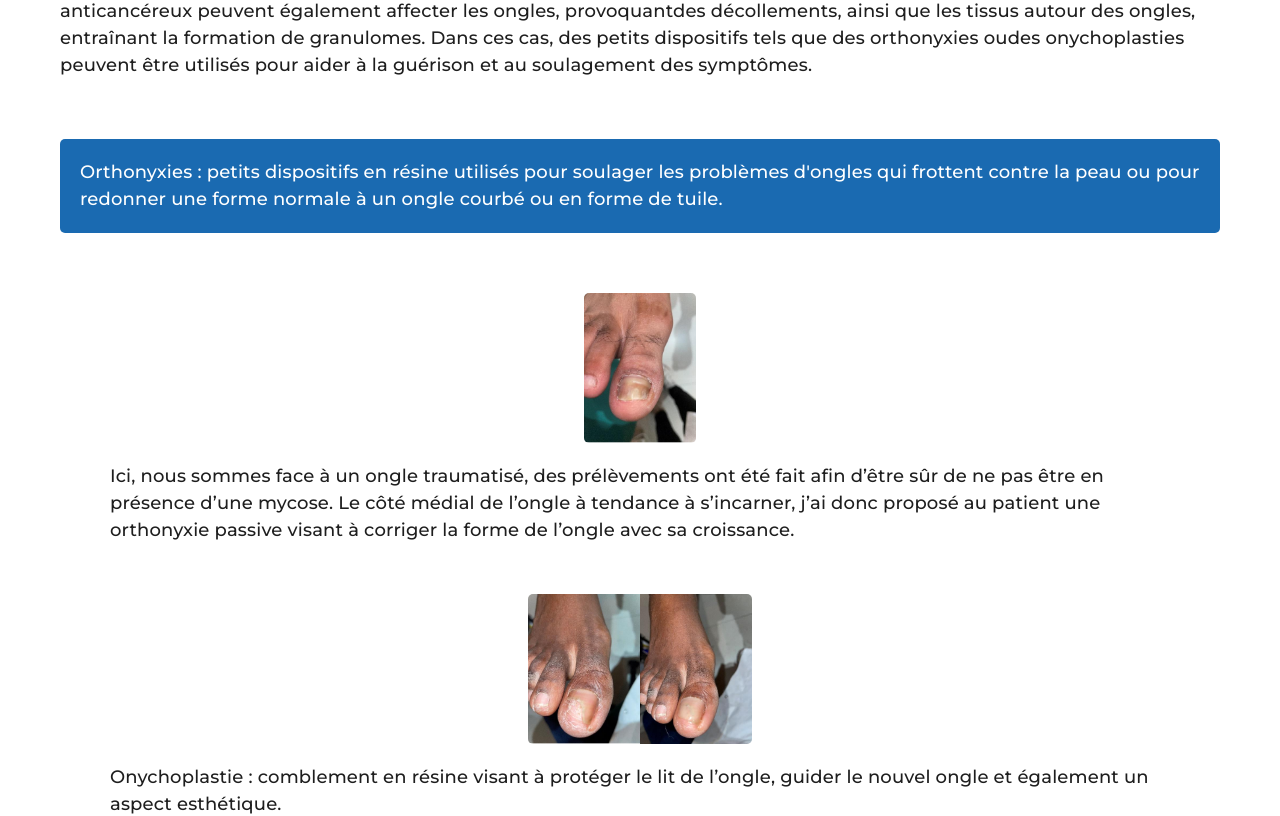
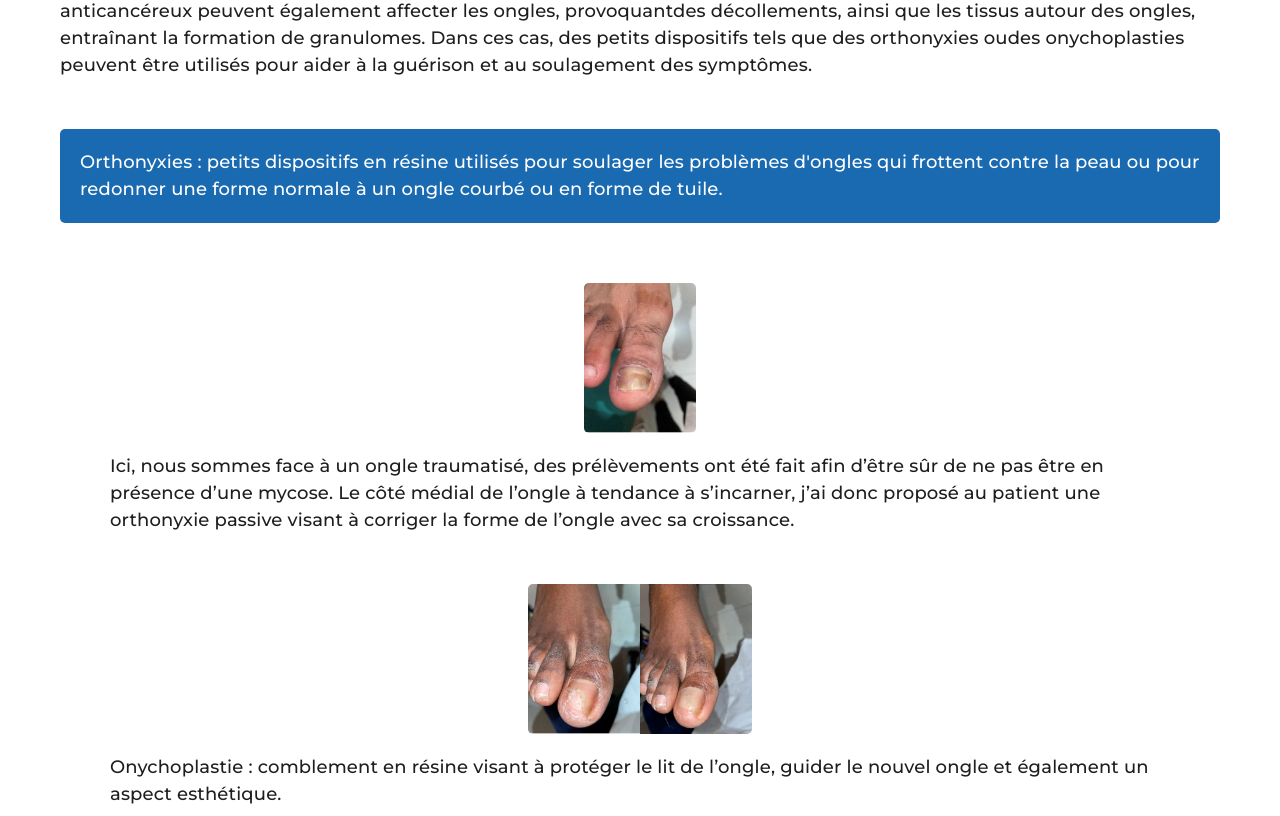
Before and after one commit to IndraGeorge/site-podologue, a React (Vite) app: page / in a window 1280 px wide. Shown: the part 1460-2276 px from the top of the page. Built offline with nearby package versions, Linux system fonts and the light colour scheme.

Commit message:
modify margin

```diff
--- a/src/components/Expertises.tsx
+++ b/src/components/Expertises.tsx
@@ -15,7 +15,7 @@ export function Expertises() {
     borderRadius: "5px",
     backgroundColor: "#1A6AB1",
     textAlign: "left",
-    marginTop: "60px",
+    marginTop: "50px",
   };
 
   return (
```
